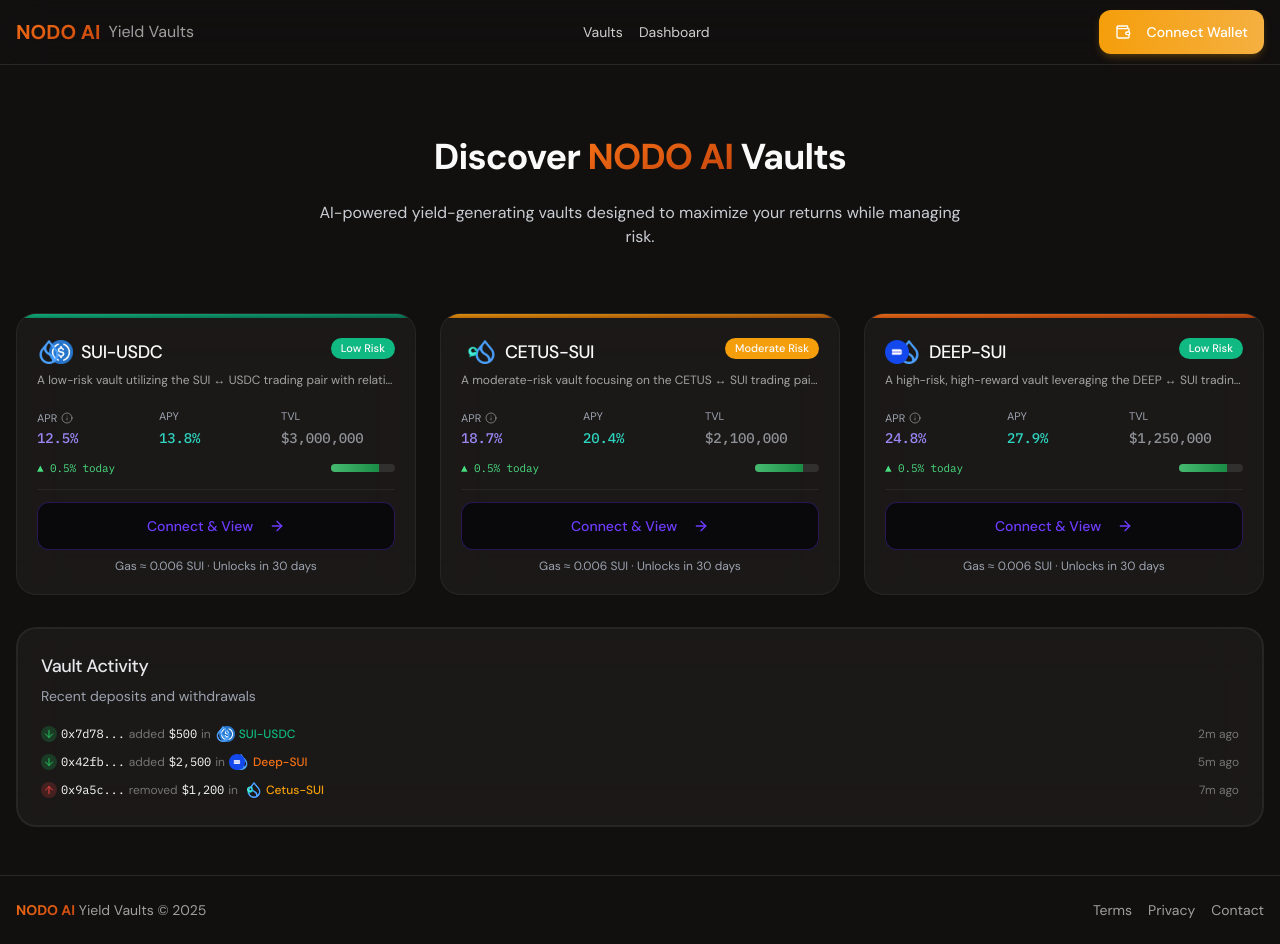
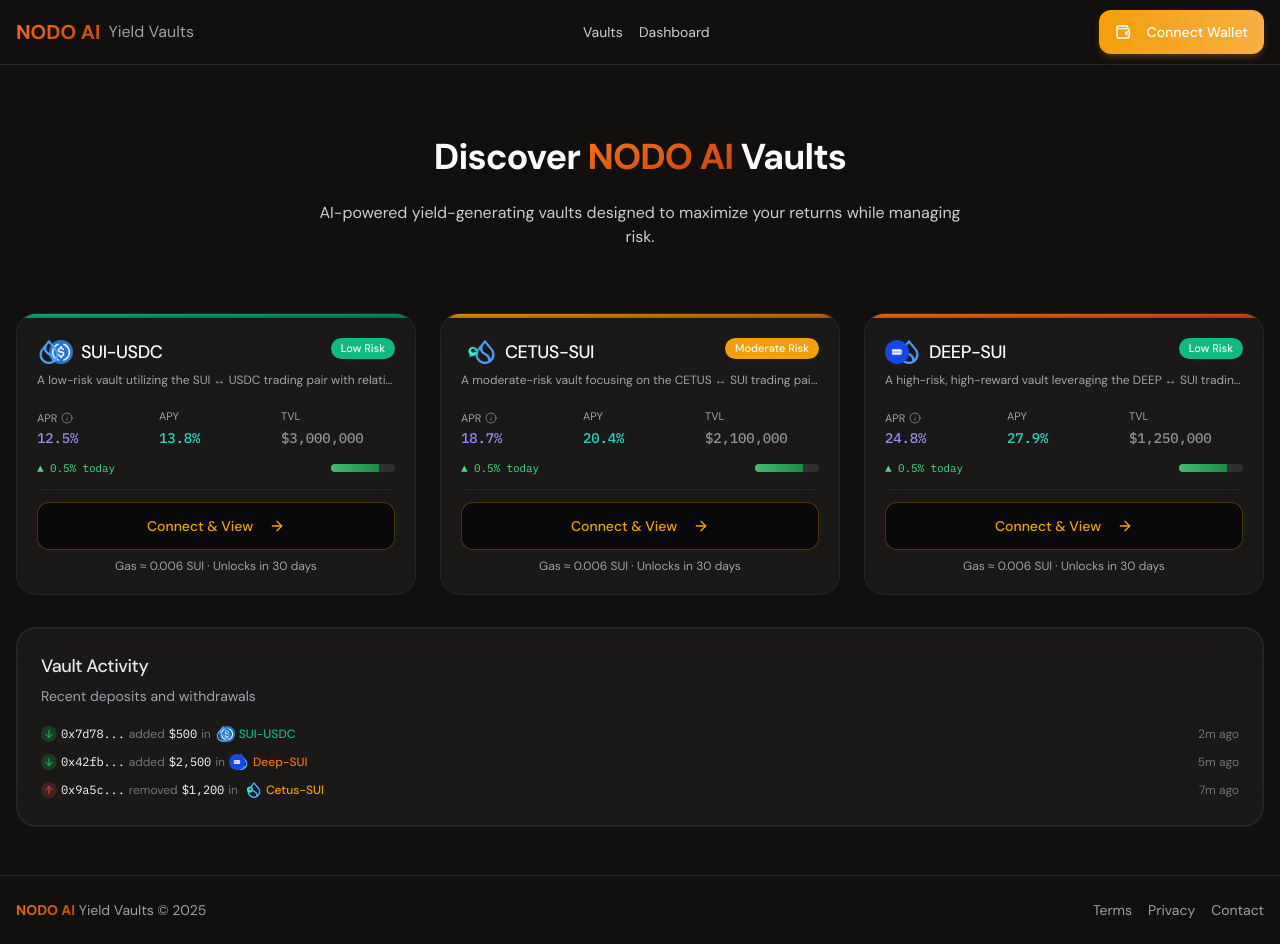
Before and after one commit to truthseeking2201/nodo-ai-yield-vault, a React (Vite) app: page / in a window 1280 px wide. Built offline with nearby package versions, Linux system fonts and the light colour scheme.

Commit message:
refactor: replace purple with brand orange
Replace all instances of the purple color (#6F3BFF) with the new brand orange color (#F59E0B) throughout the codebase. This includes CSS, SCSS, JS, JSX, TSX, inline styles, and variables.

```diff
--- a/src/components/vault/VaultCard.tsx
+++ b/src/components/vault/VaultCard.tsx
@@ -27,7 +27,6 @@ export function VaultCard({
   isActive,
   onHover
 }: VaultCardProps) {
-  // Get the gradient classes based on vault type
   const getVaultStyles = (type: 'nova' | 'orion' | 'emerald') => {
     switch (type) {
       case 'nova':
@@ -65,7 +64,6 @@ export function VaultCard({
 
   const styles = getVaultStyles(vault.type);
 
-  // Format currency
   const formatCurrency = (value: number) => {
     return new Intl.NumberFormat('en-US', {
       style: 'currency',
@@ -74,25 +72,22 @@ export function VaultCard({
     }).format(value);
   };
 
-  // Format percentage
   const formatPercentage = (value: number) => {
     return `${value.toFixed(1)}%`;
   };
 
-  // Get unlock date
   const getUnlockDate = () => {
     const date = new Date();
     date.setDate(date.getDate() + 30);
     return date.toLocaleDateString('en-US', { month: 'short', day: 'numeric' });
   };
 
-  // Get appropriate button text based on user state
   const getButtonProps = () => {
     if (!isConnected) {
       return {
         text: "Connect & View",
         variant: "outline" as const,
-        className: "w-full h-12 border-[#6F3BFF]/30 hover:border-[#6F3BFF]/60 text-[#6F3BFF] text-sm font-medium"
+        className: "w-full h-12 border-[#F59E0B]/30 hover:border-[#F59E0B]/60 text-[#F59E0B] text-sm font-medium"
       };
     } else if (isConnected && !hasBalance) {
       return {
@@ -104,7 +99,7 @@ export function VaultCard({
       return {
         text: "Deposit Now",
         variant: "default" as const,
-        className: "w-full h-12 bg-gradient-to-r from-[#6F3BFF] to-[#8F63FF] hover:opacity-90 text-white text-sm font-medium transition-all hover:scale-[0.98] shadow-lg"
+        className: "w-full h-12 bg-gradient-to-r from-[#F59E0B] to-[#F5B041] hover:opacity-90 text-white text-sm font-medium transition-all hover:scale-[0.98] shadow-lg"
       };
     }
     return {
@@ -116,7 +111,6 @@ export function VaultCard({
 
   const buttonProps = getButtonProps();
 
-  // Get token pair based on vault type
   const getTokenPair = (vaultId: string): [string, string] => {
     if (vaultId.includes('sui-usdc')) return ['SUI', 'USDC'];
     if (vaultId.includes('deep-sui')) return ['DEEP', 'SUI'];
@@ -150,7 +144,6 @@ export function VaultCard({
           </CardDescription>
         </CardHeader>
         <CardContent className="p-5 pt-3 space-y-3">
-          {/* Metrics row with consistent grid */}
           <div className="grid grid-cols-3 gap-2">
             <div>
               <p className="text-[11px] text-[#9CA3AF] flex items-center gap-1 h-5">
@@ -182,7 +175,6 @@ export function VaultCard({
             </div>
           </div>
 
-          {/* Change indicator */}
           <div className="flex items-center gap-2">
             <span className="text-[11px] font-mono text-green-400">
               ▲ 0.5% today
@@ -194,7 +186,6 @@ export function VaultCard({
 
           <div className="h-px w-full bg-white/[0.06] my-2"></div>
 
-          {/* Button with tooltip for details */}
           <div className="space-y-2">
             <Tooltip>
               <TooltipTrigger asChild>
--- a/src/components/vault/VaultMetricsCard.tsx
+++ b/src/components/vault/VaultMetricsCard.tsx
@@ -1,4 +1,3 @@
-
 import React, { useState, useEffect } from "react";
 import { Card, CardHeader, CardTitle, CardContent } from "@/components/ui/card";
 import { Input } from "@/components/ui/input";
@@ -37,7 +36,6 @@ export function VaultMetricsCard({
   const [sliderValue, setSliderValue] = useState<number[]>([projectedAmount ? parseInt(projectedAmount) : 1000]);
   const [sliderLabel, setSliderLabel] = useState<string>('');
 
-  // Update projected amount when slider changes
   useEffect(() => {
     if (sliderValue[0]) {
       onProjectedAmountChange(sliderValue[0].toString());
@@ -45,7 +43,6 @@ export function VaultMetricsCard({
     }
   }, [sliderValue, onProjectedAmountChange]);
 
-  // Update slider when projected amount changes externally
   useEffect(() => {
     const value = projectedAmount ? parseInt(projectedAmount) : 1000;
     setSliderValue([value]);
@@ -71,20 +68,19 @@ export function VaultMetricsCard({
     return (principal * vault.apr / 100) / 12;
   };
 
-  // Get the appropriate button props based on user state
   const getButtonProps = () => {
     if (!isConnected) {
       return {
         text: "Connect Wallet",
         icon: <Wallet className="ml-2 h-4 w-4" />,
-        className: "w-full h-12 border-[#6F3BFF] hover:border-[#8F63FF] hover:bg-[#6F3BFF]/10 text-[#8F63FF] text-sm font-medium transition-all hover:scale-[0.98]",
+        className: "w-full h-12 border-[#F59E0B] hover:border-[#F5B041] hover:bg-[#F59E0B]/10 text-[#F5B041] text-sm font-medium transition-all hover:scale-[0.98]",
         variant: "outline" as const
       };
     } else {
       return {
         text: "Deposit Now",
         icon: <ArrowRight className="ml-2 h-4 w-4" />,
-        className: `w-full h-12 ${styles.gradientBg} text-white transition-all hover:scale-[0.98] active:scale-95 shadow-[0_4px_8px_-2px_rgba(111,59,255,0.35)]`,
+        className: `w-full h-12 ${styles.gradientBg} text-white transition-all hover:scale-[0.98] active:scale-95 shadow-[0_4px_8px_-2px_rgba(245,158,11,0.35)]`,
         variant: "default" as const
       };
     }
@@ -99,7 +95,6 @@ export function VaultMetricsCard({
         <CardTitle className="text-lg font-medium text-[#E5E7EB]">Vault Metrics</CardTitle>
       </CardHeader>
       <CardContent className="p-6 space-y-6">
-        {/* Metrics grid */}
         <div className="grid grid-cols-2 gap-x-4 gap-y-3">
           <div className="text-sm text-[#9CA3AF]">APR</div>
           <div className="text-right font-mono font-medium text-lg text-[#8F63FF]">
@@ -117,7 +112,6 @@ export function VaultMetricsCard({
           </div>
         </div>
 
-        {/* ROI Slider */}
         <div className="pt-4">
           <div className="relative pt-8 pb-4">
             <div
@@ -144,7 +138,6 @@ export function VaultMetricsCard({
           </div>
         </div>
 
-        {/* Lockup Periods Table */}
         <div className="space-y-4">
           <h3 className="text-sm text-[#9CA3AF] mb-2">Lockup Periods</h3>
           <div className="space-y-3">
@@ -164,7 +157,6 @@ export function VaultMetricsCard({
           </div>
         </div>
 
-        {/* Action Button */}
         <Button
           variant={buttonProps.variant}
           className={buttonProps.className}
@@ -173,7 +165,6 @@ export function VaultMetricsCard({
           {buttonProps.text} {buttonProps.icon}
         </Button>
 
-        {/* Gas & Unlock Info */}
         <div className="text-center text-xs font-mono text-[#9CA3AF]">
           Gas ≈ 0.006 SUI · Unlocks in 30 days
         </div>
--- a/src/index.css
+++ b/src/index.css
@@ -95,7 +95,6 @@
     @apply bg-gradient-to-br from-emerald/90 to-emerald-dark/80;
   }
 
-  /* New animations */
   @keyframes fade-in {
     from {
       opacity: 0;
--- a/tailwind.config.ts
+++ b/tailwind.config.ts
@@ -12,10 +12,10 @@ export default {
   theme: {
     container: {
       center: true,
-      padding: '2rem',
+      padding: "2rem",
       screens: {
-        '2xl': '1400px'
-      }
+        "2xl": "1400px",
+      },
     },
     extend: {
       fontFamily: {
@@ -79,16 +79,6 @@ export default {
           DEFAULT: 'hsl(var(--card))',
           foreground: 'hsl(var(--card-foreground))'
         },
-        sidebar: {
-          DEFAULT: 'hsl(var(--sidebar-background))',
-          foreground: 'hsl(var(--sidebar-foreground))',
-          primary: 'hsl(var(--sidebar-primary))',
-          'primary-foreground': 'hsl(var(--sidebar-primary-foreground))',
-          accent: 'hsl(var(--sidebar-accent))',
-          'accent-foreground': 'hsl(var(--sidebar-accent-foreground))',
-          border: 'hsl(var(--sidebar-border))',
-          ring: 'hsl(var(--sidebar-ring))'
-        }
       },
       boxShadow: {
         "neon-nova": "0 0 20px rgba(249, 115, 22, 0.5)",
```
